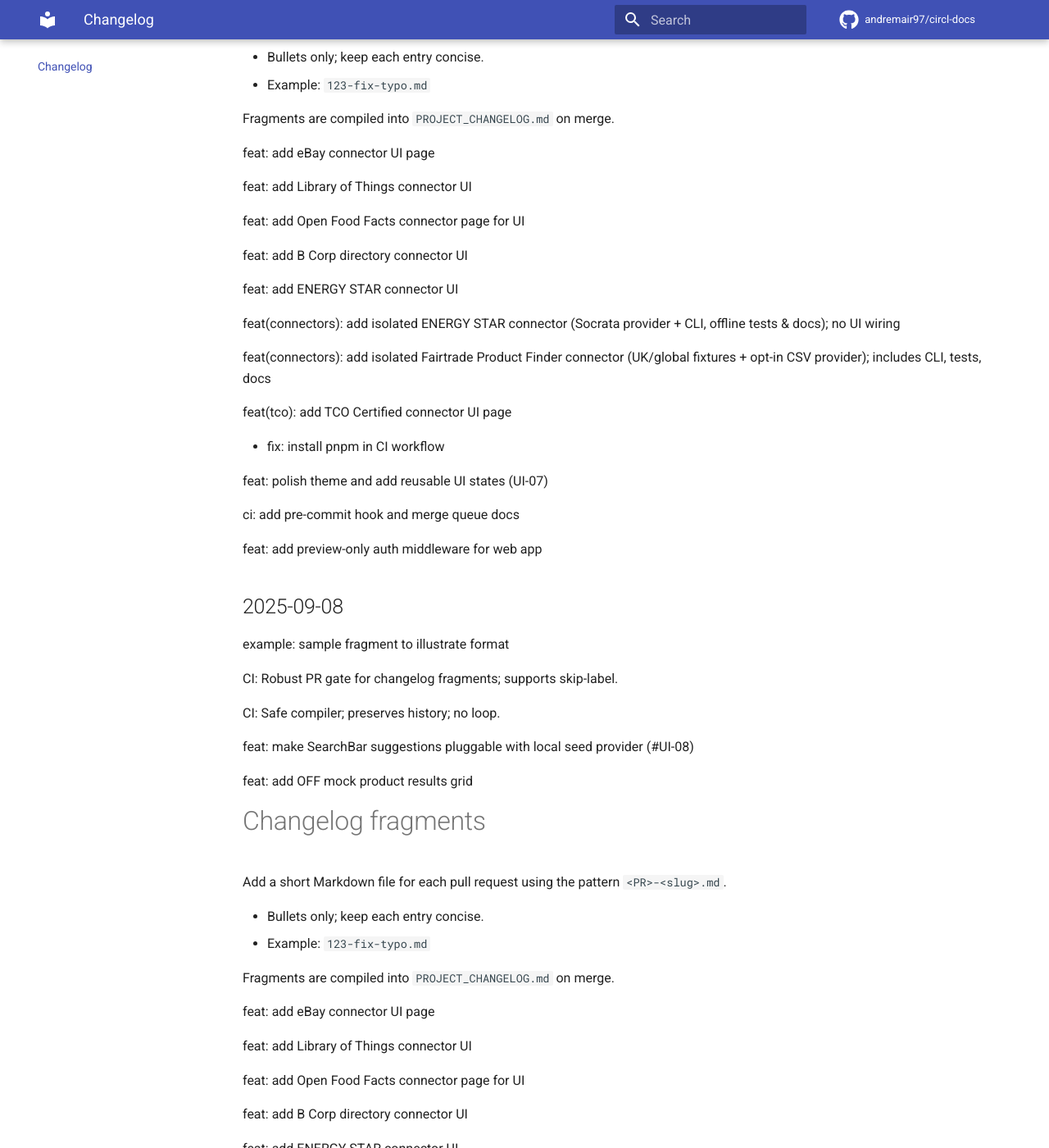
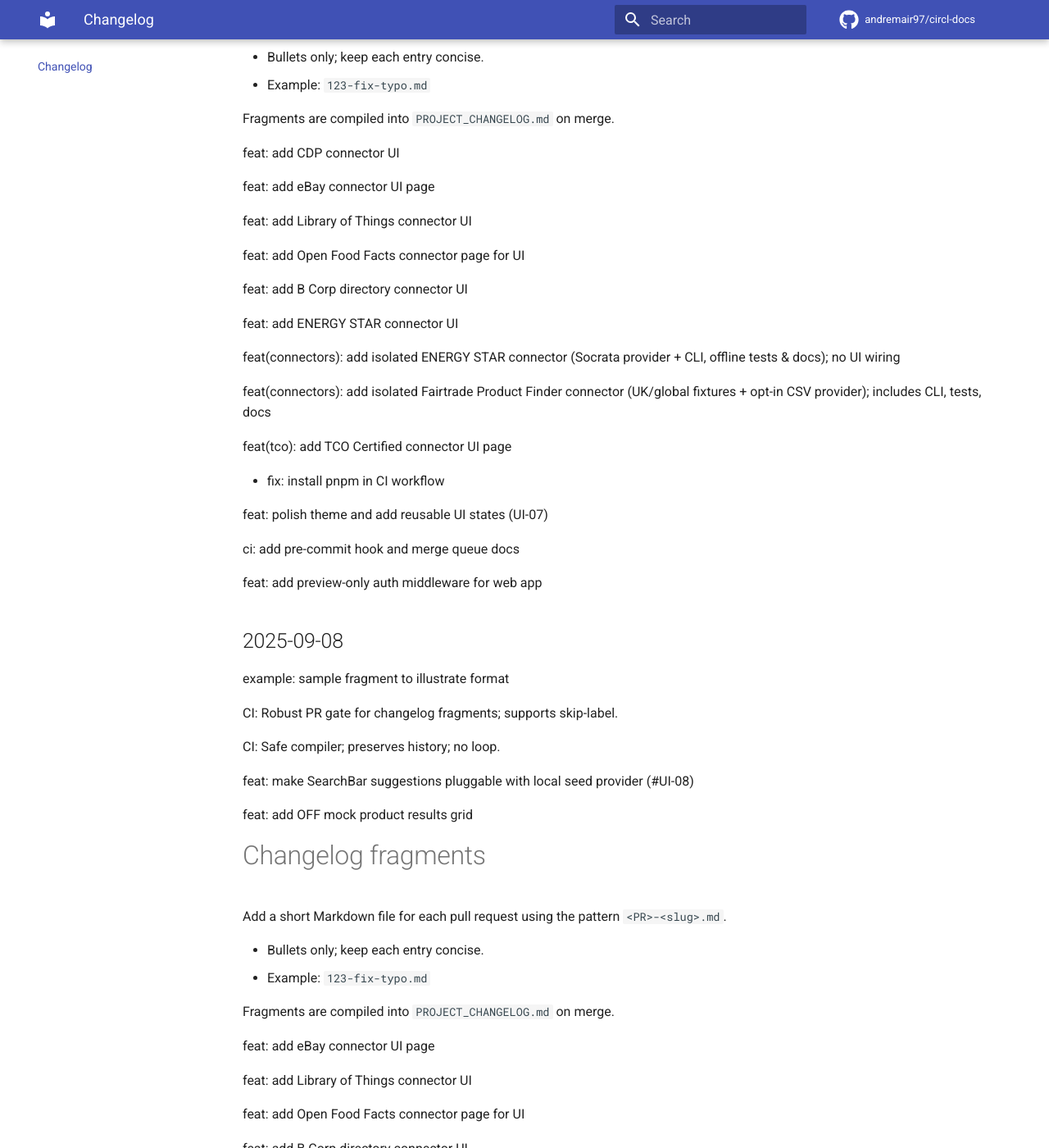
Before and after one commit to andremair97/circl-docs, an MkDocs documentation site: the page built from docs/changelog/index.md, in a window 1280 px wide and 1400 px high, scrolled down 676 px. Shown: the whole window at 82% size. Built offline with MkDocs 1.6.1 and Material for MkDocs 9.7.7, drawn with Linux system fonts in a browser that asks for light colours; comment, search, counter and statistics services are not loaded.

Commit message:
chore(changelog): compile fragments [skip ci]

```diff
--- a/PROJECT_CHANGELOG.md
+++ b/PROJECT_CHANGELOG.md
@@ -1,4 +1,51 @@
 # PROJECT_CHANGELOG
+
+## 2025-09-08
+
+example: sample fragment to illustrate format
+
+CI: Robust PR gate for changelog fragments; supports skip-label.
+
+CI: Safe compiler; preserves history; no loop.
+
+feat: make SearchBar suggestions pluggable with local seed provider (#UI-08)
+
+feat: add OFF mock product results grid
+
+# Changelog fragments
+
+Add a short Markdown file for each pull request using the pattern `<PR>-<slug>.md`.
+
+- Bullets only; keep each entry concise.
+- Example: `123-fix-typo.md`
+
+Fragments are compiled into `PROJECT_CHANGELOG.md` on merge.
+
+feat: add CDP connector UI
+
+feat: add eBay connector UI page
+
+feat: add Library of Things connector UI
+
+feat: add Open Food Facts connector page for UI
+
+feat: add B Corp directory connector UI
+
+feat: add ENERGY STAR connector UI
+
+feat(connectors): add isolated ENERGY STAR connector (Socrata provider + CLI, offline tests & docs); no UI wiring
+
+feat(connectors): add isolated Fairtrade Product Finder connector (UK/global fixtures + opt-in CSV provider); includes CLI, tests, docs
+
+feat(tco): add TCO Certified connector UI page
+
+- fix: install pnpm in CI workflow
+
+feat: polish theme and add reusable UI states (UI-07)
+
+ci: add pre-commit hook and merge queue docs
+
+feat: add preview-only auth middleware for web app
 
 ## 2025-09-08
 
```
